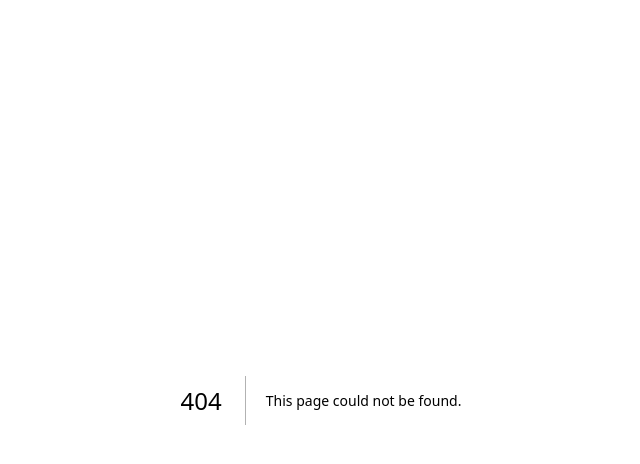
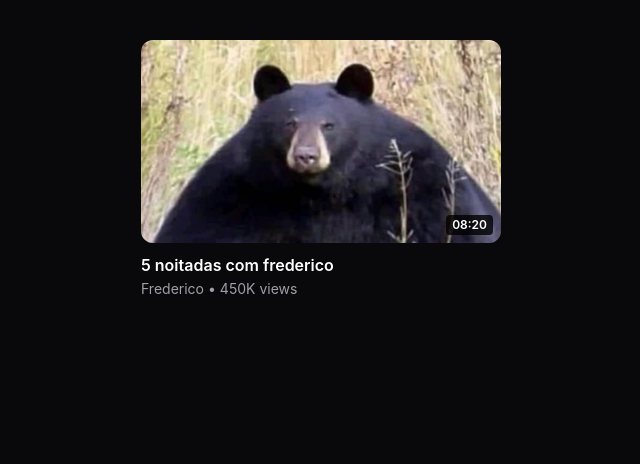
Before and after one commit to ilucaslima/code-lab-01-web, a Next.js app: page /sandbox in a window 1280 px wide. Before the commit this address had no page. Shown: the top 464 px of the page, without its empty margins (319-959 px from the left). Built offline with nearby package versions, Linux system fonts and the light colour scheme.

Commit message:
feat: Implementação do componente VideoCard e ambiente sandbox

```diff
--- /dev/null
+++ b/src/app/sandbox/page.tsx
@@ -0,0 +1,15 @@
+import { VideoCard } from "@/src/components/VideoCard";
+
+export default function SandboxPage() {
+    return (
+        <div className="min-h-screen bg-zinc-950 p-10 flex items-start justify-center">
+            <VideoCard
+                thumbnailUrl="/teste-thumb.jpg"
+                duration="08:20"
+                title="5 noitadas com frederico"
+                channelName="Frederico"
+                views="450K views"
+            />
+        </div>
+    );
+}
--- /dev/null
+++ b/src/components/VideoCard.tsx
@@ -0,0 +1,42 @@
+import Image from 'next/image'
+
+interface VideoCardProps {
+    thumbnailUrl: string;
+    duration: string;
+    title: string;
+    channelName: string;
+    views: string;
+}
+
+export function VideoCard({ thumbnailUrl, duration, title, channelName, views }: VideoCardProps) {
+    return(
+        <div className="flex flex-col gap-3 w-full max-w-[360px] cursor-pointer group">
+
+            {/* Container da thumbnail do vídeo */}
+            <div className="relative w-full aspect-video rounded-xl overflow-hidden bg-zinc-800">
+                <Image
+                    src={thumbnailUrl}
+                    alt={`Thumbnail de ${title}`}
+                    fill
+                    className="object-cover transition-transform duration-200 group-hover:scale-105"
+                />
+                <span className="absolute bottom-2 right-2 bg-black/80 text-white text-xs font-semibold px-1.5 py-0.5 rounded">
+                    {duration}
+                </span>
+            </div>
+
+            {/* Container das informações do vídeo */}
+            <div className="flex flex-col">
+                <h3 className="text-white font-semibold text-base leading-tight line-clamp-2">
+                    {title}
+                </h3>
+                <div className="text-zinc-400 text-sm mt-1 flex items-center gap-1">
+                    <span>{channelName}</span>
+                    <span>•</span>
+                    <span>{views}</span>
+                </div>
+            </div>
+
+        </div>
+    );
+}
```
Also changed, not shown: public/teste-thumb.jpg (added), 1 other file (tests, documents, lock files or other folders).
